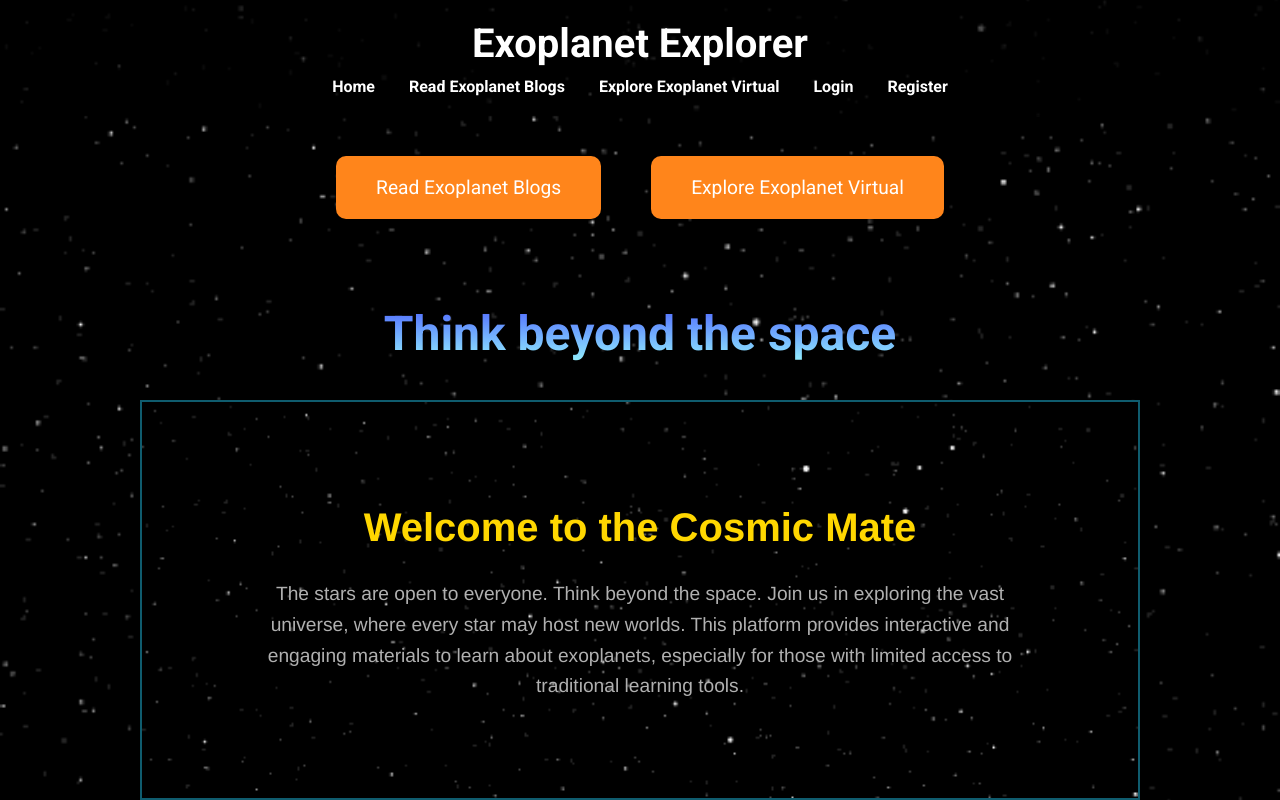
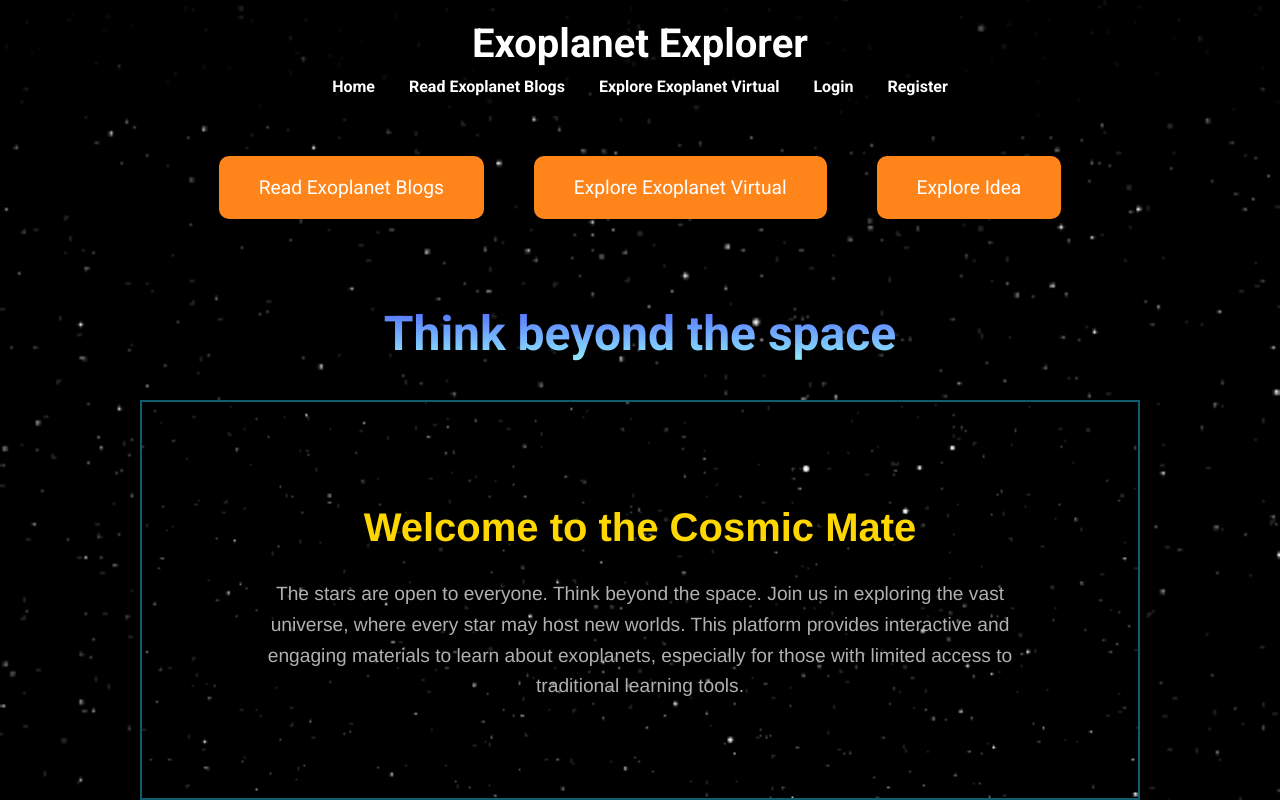
Before and after one commit to ixink/cosmicmates, a plain HTML site: page index.html in a window 1280 px wide. Drawn offline with nearby package versions, Linux system fonts and the light colour scheme.

Commit message:
Update index.html

```diff
--- a/index.html
+++ b/index.html
@@ -35,6 +35,7 @@
         <section class="home-options">
             <a href="blogs.html" class="option-btn">Read Exoplanet Blogs</a>
             <a href="explore.html" class="option-btn">Explore Exoplanet Virtual</a>
+            <a href="video.html" class="option-btn">Explore Idea</a>
         </section>
     </main>
         <h1 style="font-size: 48px;
```
